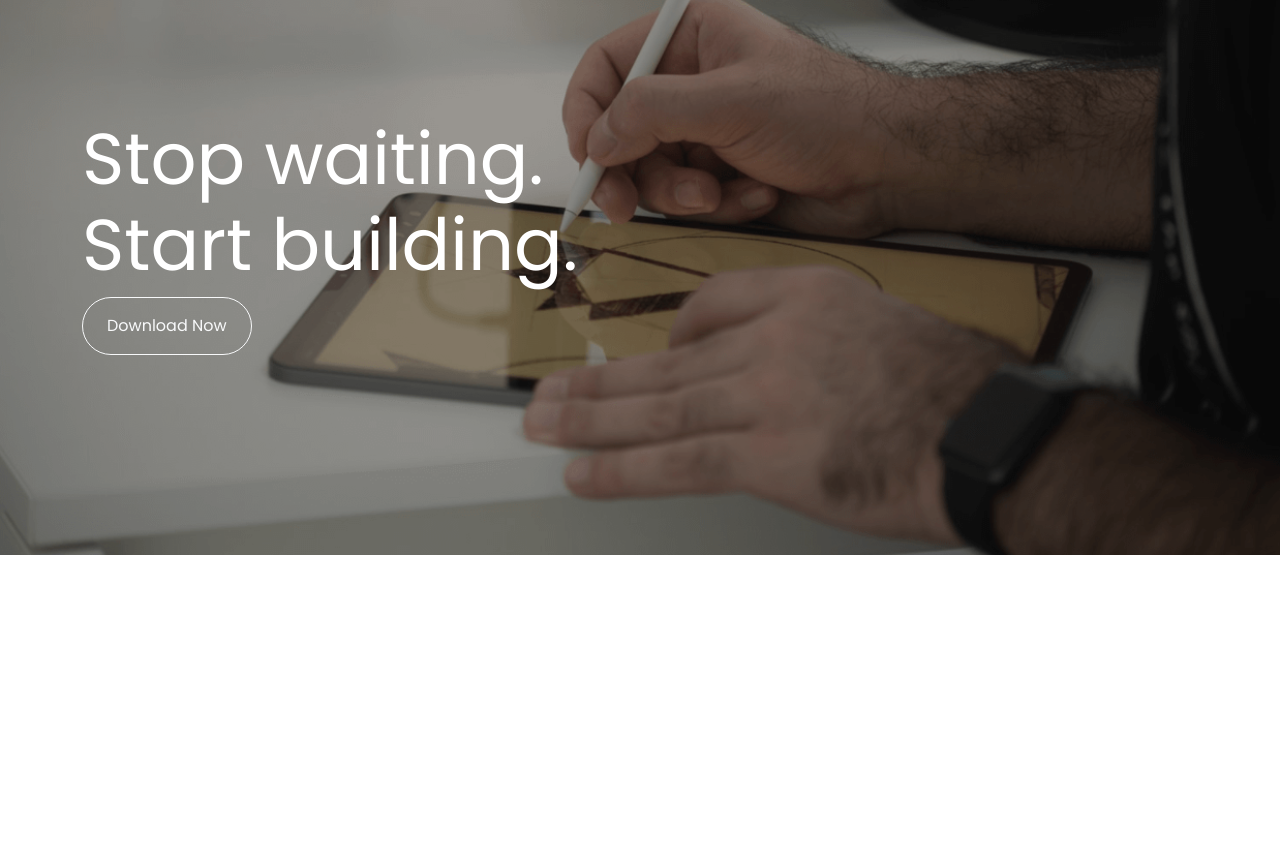
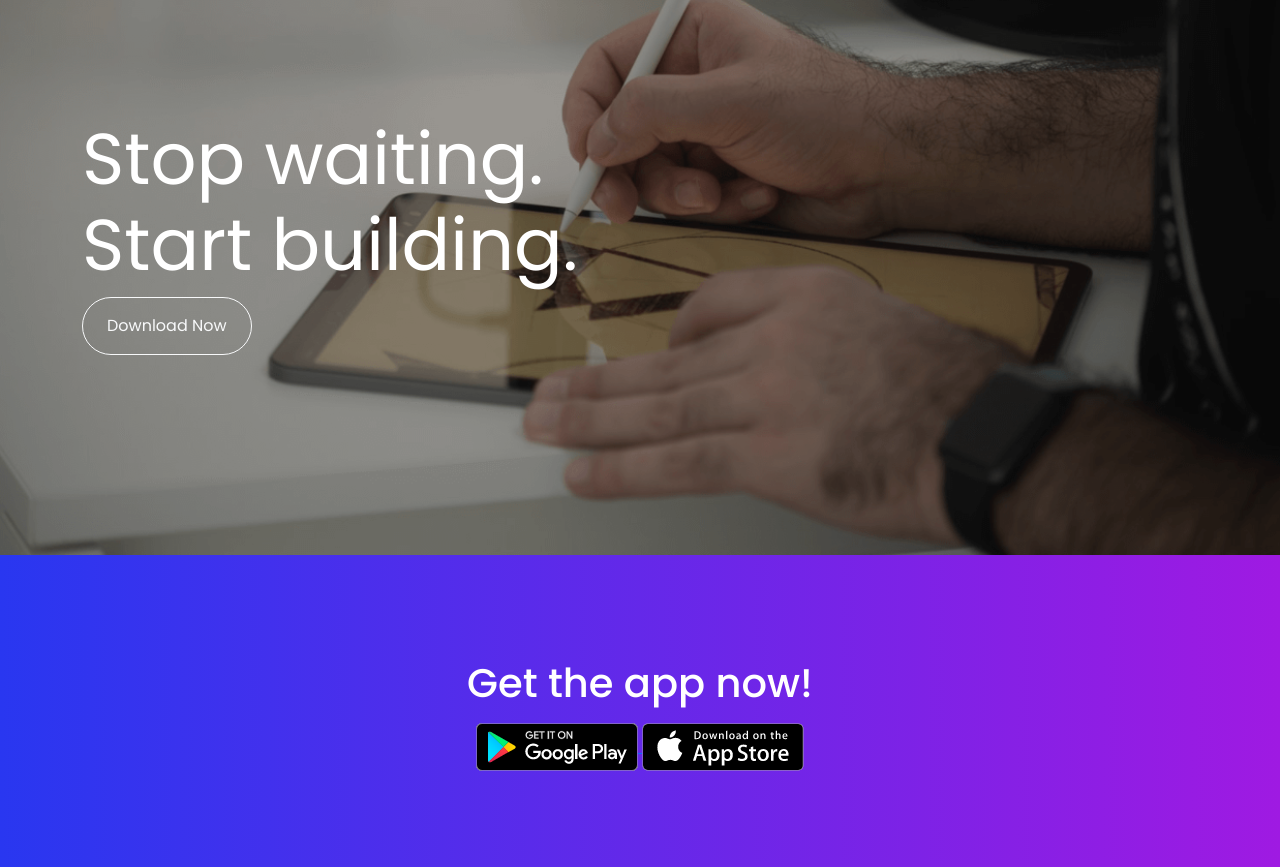
Before and after one commit to SaraAzmin/app-promotion-bootstrap, a plain HTML site: page index.html in a window 1280 px wide. Shown: the part 2566-3433 px from the top of the page. Before the commit the page ends 3121 px from the top, so only its background shows below. Drawn offline with Linux system fonts and the light colour scheme.

Commit message:
download part added

```diff
--- a/index.html
+++ b/index.html
@@ -191,6 +191,21 @@
         <!-- stop writing section end  -->
 
         <!-- download section start  -->
+        <section id="download" class="backg-gradient py-5">
+            <div class="d-flex flex-column justify-content-center align-items-center py-5">
+                <h1 class="text-center text-white py-2">Get the app now!</h1>
+                <div>
+                    <a href="">
+                        <img src="img/google-play.png" alt="">
+                    </a>
+                    <a href="">
+                        <img src="img/app-store.png" alt="">
+                    </a>
+                </div>
+            </div>
+        </section>
+        <!-- download section end  -->
+
 
 
 
```
